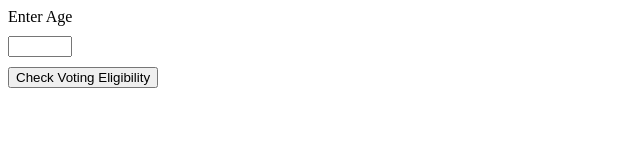
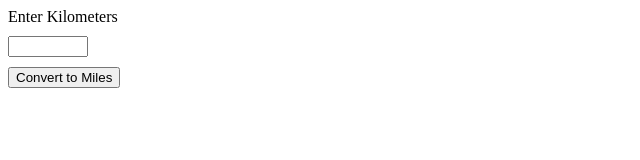
Before and after one commit to AshB4/CanVote, a plain HTML site: page index.html in a window 1280 px wide. Shown: the whole page, without its empty margins (0-640 px from the left). Drawn offline with Linux system fonts and the light colour scheme.

Commit message:
km to miles

```diff
--- a/index.html
+++ b/index.html
@@ -8,9 +8,9 @@
     <link rel="stylesheet" href="style.css">
 </head>
 <body>
-    <label>Enter Age</label>
-<input type="number" id="age" name="age" min="0" max="120">
-<button onclick="canVote()">Check Voting Eligibility</button>
-
+    <label>Enter Kilometers</label>
+<input type="number" id="kilometers" name="kilometers" min="0" max="10000">
+<button onclick="kmToMiles()">Convert to Miles</button>
+<p id="result"></p>
 </body>
 </html>
```
Also changed, not shown: vote.html (renamed from km-to-miles.html, +4 -4 lines).
